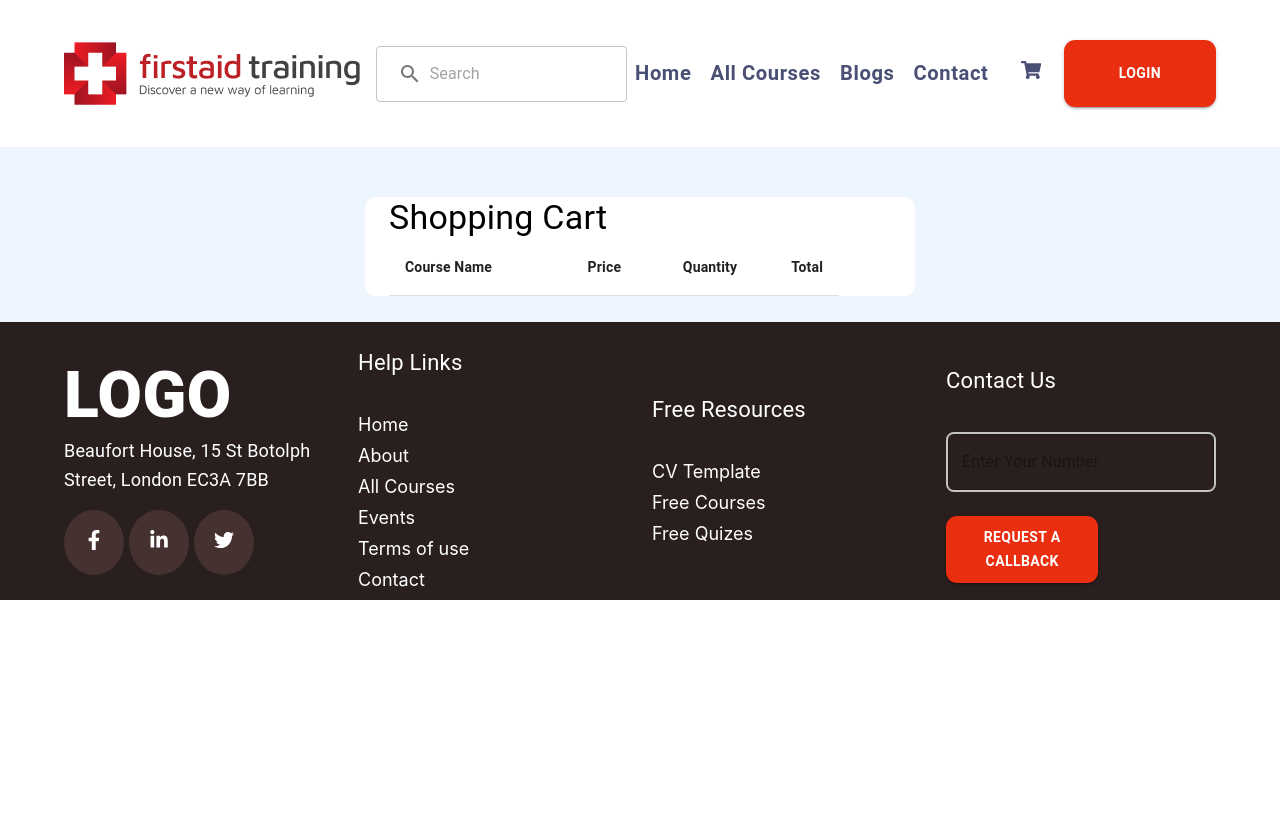
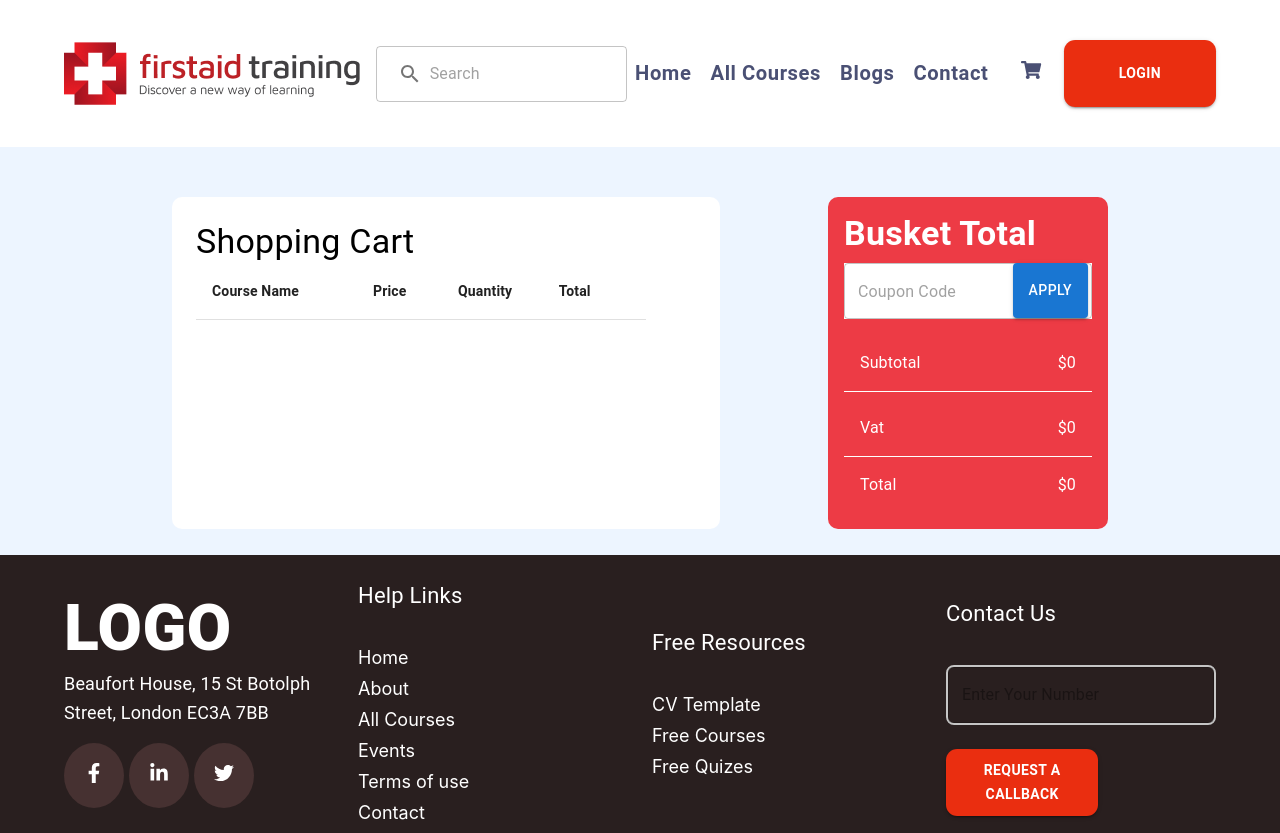
Before and after one commit to tawsifhye/firstaid-learnig-redux, a React (Create React App) app: page /cart in a window 1280 px wide. Before the commit the page ends 800 px from the top, so only its background shows below. Built offline with nearby package versions, Linux system fonts and the light colour scheme.

Commit message:
add to car function added and calculation added

```diff
--- a/src/Components/Cart/CartBox.js
+++ b/src/Components/Cart/CartBox.js
@@ -1,29 +1,38 @@
-import { Box, Container, Paper, Table, TableBody, TableCell, TableContainer, TableHead, TableRow, Typography } from '@mui/material';
+import { Box, Button, Container, Paper, Table, TableBody, TableCell, TableContainer, TableHead, TableRow, TextField, Typography } from '@mui/material';
 import React, { useContext } from 'react';
 import ClearIcon from '@mui/icons-material/Clear';
 import { DataContext } from '../../Context/DataProvider';
 
 const CartBox = () => {
 
-    const [cart, setCart] = useContext(DataContext);
-    console.log(cart);
+    const [cart, setCart, totalPrice, setTotalPrice, subTotal, setSubTotal, vat] = useContext(DataContext);
+    let total = 0;
+    let finalTotal = 0;
+    cart.forEach(element => {
+        total = total + element.quantity * parseFloat(element.regularPrice - element.regularPrice * .75)
+        setSubTotal(total)
+        finalTotal = total + (subTotal * vat)
+        setTotalPrice(finalTotal);
+    });
 
     const deleteItem = (item) => {
-        const newCart = cart.filter(cart => (cart.id !== item.id))
+        const newCart = cart.filter(cart => (cart.id !== item.id));
         setCart(newCart);
     }
 
     return (
 
         <Box sx={{ backgroundColor: '#EDF5FF', py: '50px' }}>
-            <Container sx={{
-                background: '#FFFFFF',
-                borderRadius: '10px',
-                width: 550
-            }}>
-                <Typography variant='h4'>Shopping Cart</Typography>
-
-                <Box>
+            <Container
+                sx={{ display: 'flex', justifyContent: 'space-evenly' }}
+            >
+                <Box sx={{
+                    background: '#FFFFFF',
+                    borderRadius: '10px',
+                    width: 500,
+                    p: 3
+                }}>
+                    <Typography variant='h4'>Shopping Cart</Typography>
                     <TableContainer >
                         <Table sx={{ width: 450 }} aria-label="simple table">
                             <TableHead>
@@ -32,6 +41,7 @@ const CartBox = () => {
                                     <TableCell align="right" sx={{ fontWeight: 'bold' }}>Price</TableCell>
                                     <TableCell align="right" sx={{ fontWeight: 'bold' }}>Quantity</TableCell>
                                     <TableCell align="right" sx={{ fontWeight: 'bold' }}>Total</TableCell>
+                                    <TableCell align="right" sx={{ fontWeight: 'bold' }}></TableCell>
                                 </TableRow>
                             </TableHead>
                             <TableBody>
@@ -54,7 +64,74 @@ const CartBox = () => {
                             </TableBody>
                         </Table>
                     </TableContainer>
+                </Box>
 
+                <Box
+                    sx={{
+                        p: 2,
+                        background: "#ED3B45",
+                        borderRadius: "10px",
+                        position: "relative",
+                    }}
+                >
+                    <Typography
+                        variant="h4"
+                        sx={{ color: "#ffffff", fontWeight: "bold", mb: 1 }}
+                    >
+                        Busket Total
+                    </Typography>
+                    <TextField
+                        variant="outlined"
+                        placeholder="Coupon Code"
+                        sx={{ width: "100%", background: "#fff" }}
+                    // onChange={(e) => setText(e.target.value)}
+                    />
+                    <Button
+                        variant="contained"
+                        // onClick={handleDiscount}
+                        sx={{ position: "absolute", right: "20px", height: "55px" }}
+                    >
+                        Apply
+                    </Button>
+
+                    <Box
+                        sx={{
+                            display: "flex",
+                            justifyContent: "space-between",
+                            color: "#fff",
+                            mt: 2,
+                            p: 2,
+                            borderBottom: "1px solid #fff",
+                        }}
+                    >
+                        <Typography>Subtotal</Typography>
+                        <Typography>${subTotal}</Typography>
+                    </Box>
+                    <Box
+                        sx={{
+                            display: "flex",
+                            justifyContent: "space-between",
+                            color: "#fff",
+                            mt: 1,
+                            p: 2,
+                            borderBottom: "1px solid #fff",
+                        }}
+                    >
+                        <Typography>Vat</Typography>
+                        <Typography>${subTotal * vat}</Typography>
+                    </Box>
+                    <Box
+                        sx={{
+                            display: "flex",
+                            justifyContent: "space-between",
+                            color: "#fff",
+
+                            p: 2,
+                        }}
+                    >
+                        <Typography>Total</Typography>
+                        <Typography>${totalPrice}</Typography>
+                    </Box>
                 </Box>
             </Container>
 
--- a/src/Components/CourseOverview/CourseOverviewBanner.js
+++ b/src/Components/CourseOverview/CourseOverviewBanner.js
@@ -1,7 +1,8 @@
 import { Box, Container, Grid, Typography } from '@mui/material';
-import React from 'react';
+import React, { useContext } from 'react';
 import { FaStar } from "react-icons/fa";
 import { GrCertificate } from "react-icons/gr";
+import { DataContext } from '../../Context/DataProvider';
 import PrimaryButton from '../shared/PrimaryButton';
 
 const Styles = {
@@ -28,6 +29,22 @@ const Styles = {
 
 
 const CourseOverviewBanner = ({ course }) => {
+    const [cart, setCart] = useContext(DataContext);
+    const handleAddToCart = (course) => {
+        const added = cart.find((item) => (item.id === course.id))
+        if (added) {
+            added.quantity = added.quantity + 1
+        }
+        else {
+            course = {
+                ...course,
+                quantity: 1
+            }
+            const newCart = [...cart, course];
+            setCart(newCart);
+        }
+    }
+
     return (
         <Box>
             <Box>
@@ -138,7 +155,7 @@ const CourseOverviewBanner = ({ course }) => {
                                     <Typography sx={{ color: '#EA2E10' }}>75% off</Typography>
                                 </Box>
                                 <Typography sx={{ color: '#EA2E10', fontWeight: 'bold', fontSize: '40px' }}>${parseFloat(course?.regularPrice - course?.regularPrice * .75).toFixed(2)}</Typography>
-                                <PrimaryButton text="Buy Now" />
+                                <PrimaryButton text="Buy Now" onClick={() => handleAddToCart(course)} />
                             </Grid>
                         </Grid>
                     </Container>
--- a/src/Components/Home/CourseCard.js
+++ b/src/Components/Home/CourseCard.js
@@ -11,8 +11,6 @@ import { DataContext } from '../../Context/DataProvider';
 const CourseCard = ({ course }) => {
     const { id, title, coverImage, enrolledStudents, rating, } = course;
     const [cart, setCart] = useContext(DataContext);
-    console.log(cart);
-
 
     const handleAddToCart = (course) => {
         const added = cart.find((item) => (item.id === course.id))
@@ -27,7 +25,6 @@ const CourseCard = ({ course }) => {
             const newCart = [...cart, course];
             setCart(newCart);
         }
-        console.log(cart);
     }
     return (
         <Box sx={{
--- a/src/Context/DataProvider.js
+++ b/src/Context/DataProvider.js
@@ -6,13 +6,20 @@ export const DataContext = createContext();
 const DataProvider = (props) => {
 
     const [cart, setCart] = useState([]);
-
+    const [subTotal, setSubTotal] = useState(0);
+    const [total, setTotal] = useState(0);
+    const vat = 0.15;
     return (
         <div>
             <DataContext.Provider
                 value={[
                     cart,
                     setCart,
+                    subTotal,
+                    setSubTotal,
+                    total,
+                    setTotal,
+                    vat
                 ]}
             >
                 {props.children}
```
